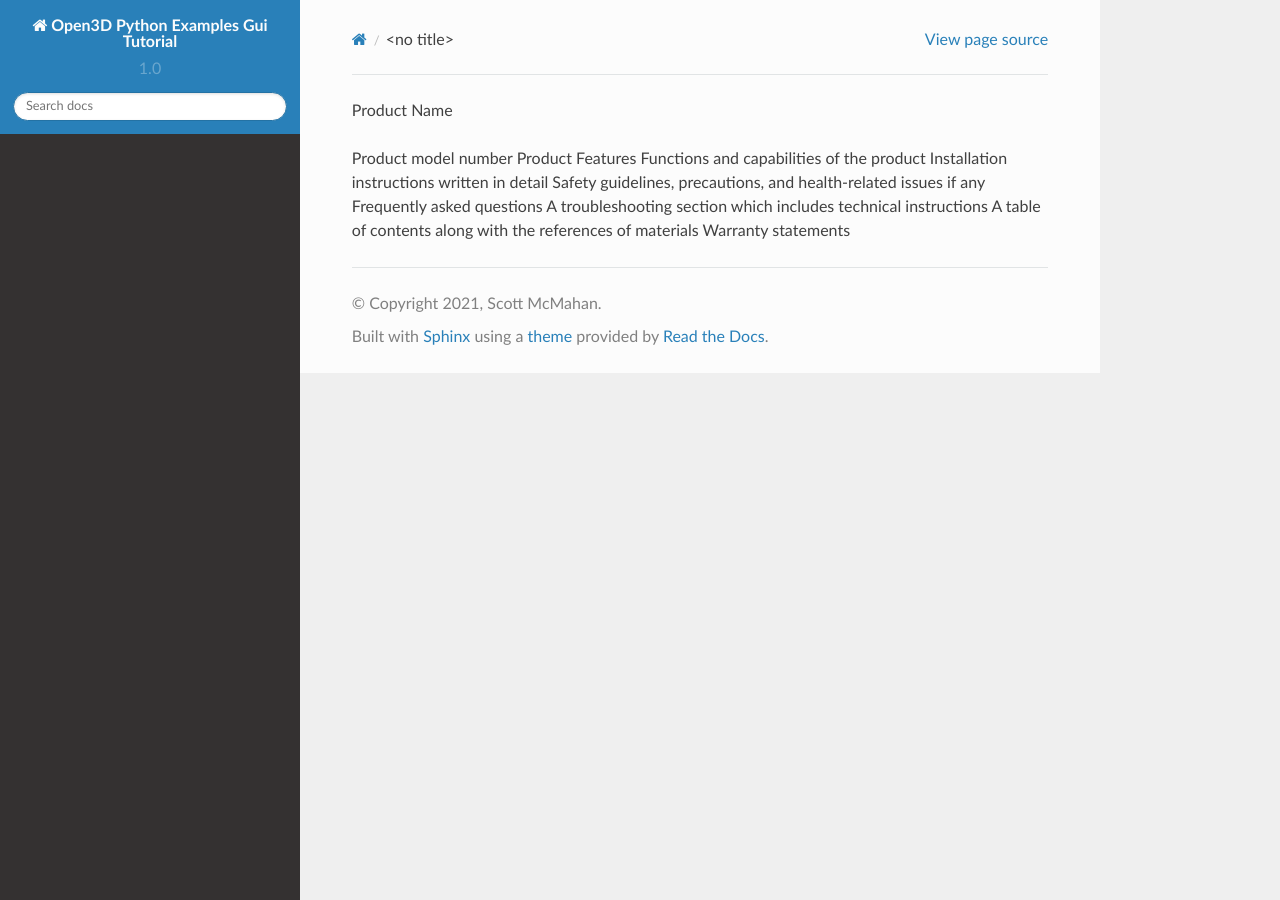
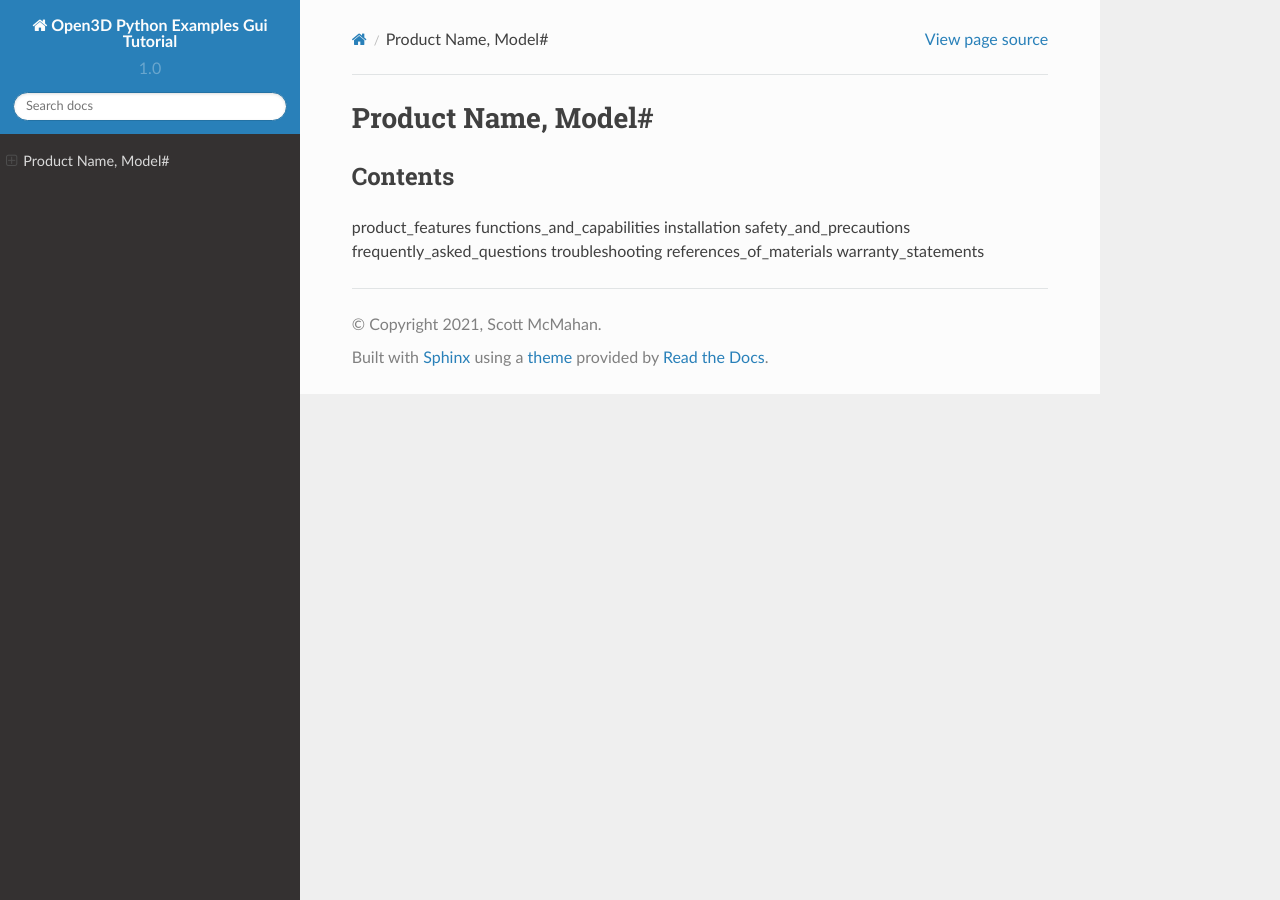
Before and after one commit to scottcm73/user_manual_template-sphinx, a Sphinx documentation site: the page built from docs/source/index.rst, in a window 1280 px wide. Built offline with Sphinx 7.4.7 and the Read the Docs theme 2.0.0, drawn with Linux system fonts in a browser that asks for light colours.

Commit message:
Added TOC to index.rst

```diff
--- a/docs/source/index.rst
+++ b/docs/source/index.rst
@@ -1,11 +1,19 @@
-Product Name
+Product Name, Model#
+====================
 
-Product model number
-Product Features
-Functions and capabilities of the product
-Installation instructions written in detail
-Safety guidelines, precautions, and health-related issues if any
-Frequently asked questions
-A troubleshooting section which includes technical instructions
-A table of contents along with the references of materials
-Warranty statements
+
+
+
+Contents
+--------
+
+.. toctree:
+
+product_features
+functions_and_capabilities
+installation
+safety_and_precautions
+frequently_asked_questions
+troubleshooting
+references_of_materials
+warranty_statements
```
